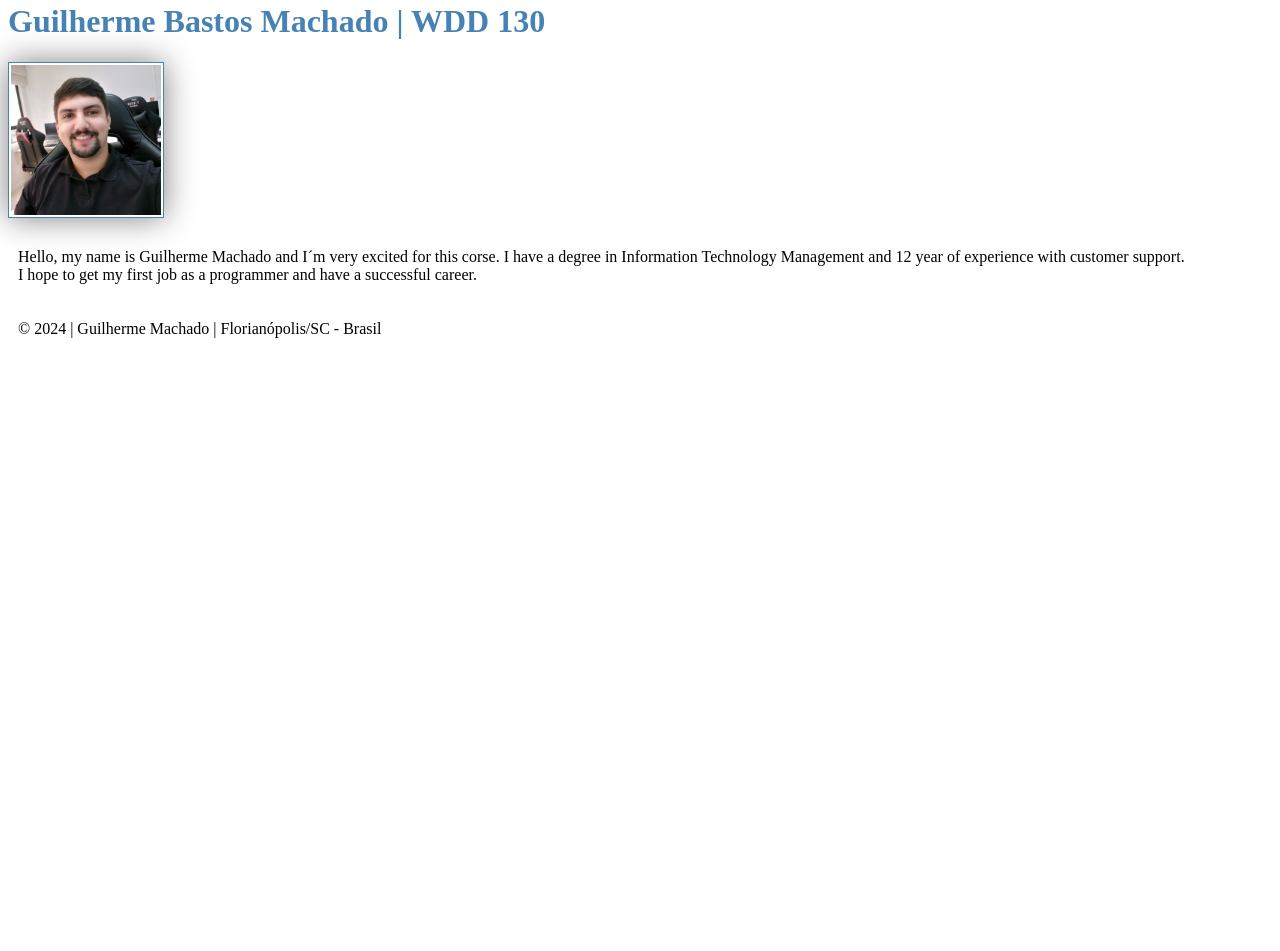
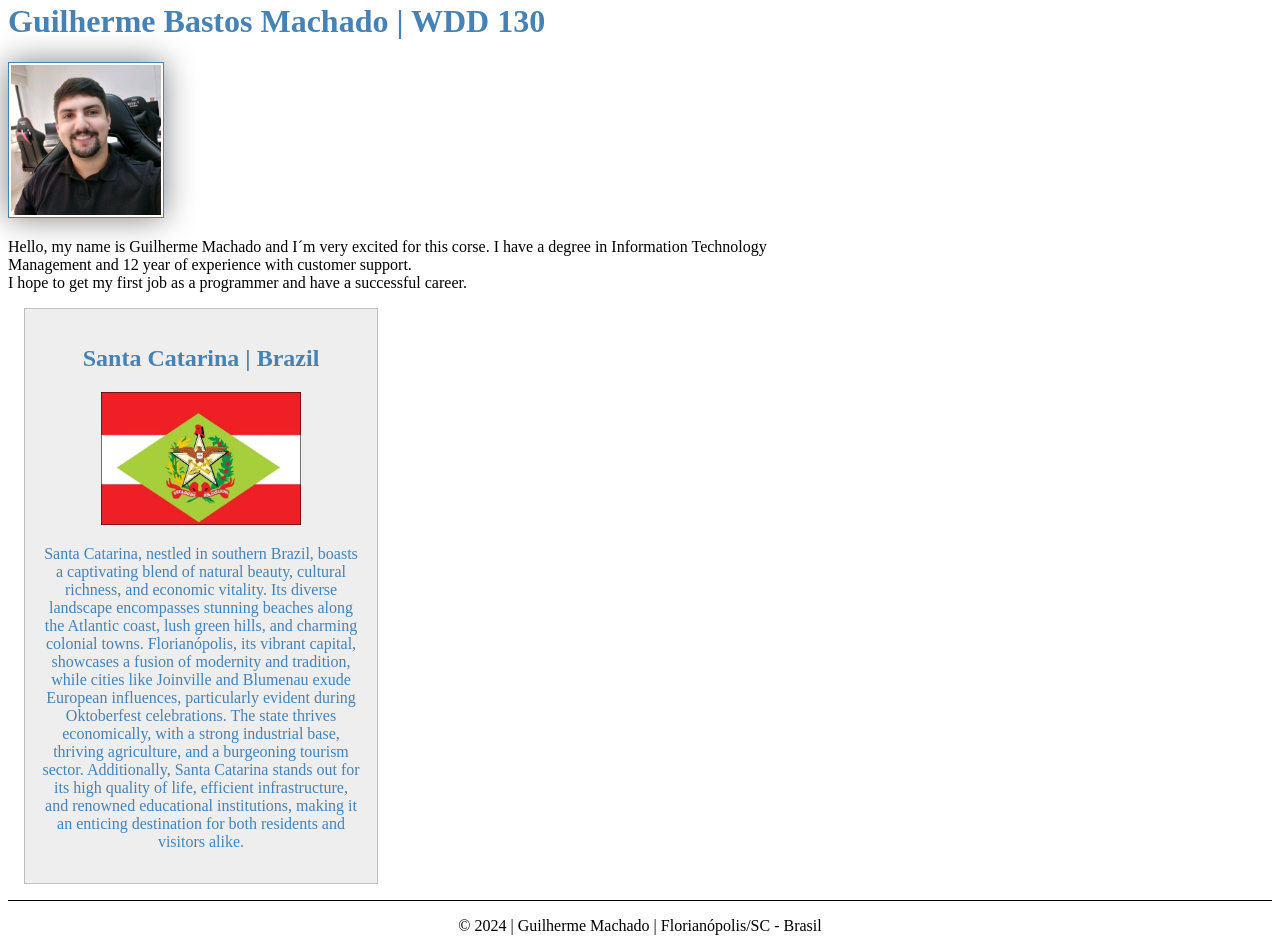
Before and after one commit to G-B-Machado/wdd130, a plain HTML site: page index.html in a window 1280 px wide. Shown: the part 220-1171 px from the top of the page. Before the commit the page ends 800 px from the top, so only its background shows below. Drawn offline with Linux system fonts and the light colour scheme.

Commit message:
home page enchancement week2

```diff
--- a/index.html
+++ b/index.html
@@ -5,6 +5,8 @@
     <meta name="viewport" content="width=device-width, initial-scale=1.0">
     <title>Guilherme Bastos Machado | WDD 130</title>
     <link rel="stylesheet" href="styles/styles.css">
+    <meta name="description" content="A website that contains a information about me">
+    <meta name="author" content="Guilherme Machado">
 </head>
 <body>
     <header>
@@ -22,6 +24,12 @@
             I hope to get my first job as a programmer and have a successful career.
         </p>
     </main>
+    <aside>
+        <h2>Santa Catarina | Brazil</h2>
+        <img src="images/1-bandeira-de-santa-catarina.png" alt="Santa Catarina´s flag">
+        <p>
+            Santa Catarina, nestled in southern Brazil, boasts a captivating blend of natural beauty, cultural richness, and economic vitality. Its diverse landscape encompasses stunning beaches along the Atlantic coast, lush green hills, and charming colonial towns. Florianópolis, its vibrant capital, showcases a fusion of modernity and tradition, while cities like Joinville and Blumenau exude European influences, particularly evident during Oktoberfest celebrations. The state thrives economically, with a strong industrial base, thriving agriculture, and a burgeoning tourism sector. Additionally, Santa Catarina stands out for its high quality of life, efficient infrastructure, and renowned educational institutions, making it an enticing destination for both residents and visitors alike.</p>
+    </aside>
     <footer>
         <p>&copy 2024 | Guilherme Machado | Florianópolis/SC - Brasil</p>
     </footer>
--- a/styles/styles.css
+++ b/styles/styles.css
@@ -1,3 +1,20 @@
+main{
+    max-width: 840px;
+}
+aside{
+    width: 20rem;
+    margin: 1rem;
+    border: 1px solid rgba(0, 0, 0, 0.2);
+    padding: 1rem;
+    background-color: #eee;
+    color: steelblue;
+    text-align: center;
+
+}
+aside img{
+    width: 200px;
+    height: auto;
+}
 nav{
     background-color: steelblue;
     padding: 10px;
@@ -10,7 +27,7 @@ nav a{
 h1{
     color: steelblue;
 }
-img{
+main img{
     width: 150px;
     height: auto;
     border: 1px solid steelblue;
@@ -18,5 +35,10 @@ img{
     box-shadow: 0 0 30px gray;
 }
 p{
-    padding: 10px;
+    padding: 0;
 }
+footer{
+    margin-top: 15px;
+    border-top: 1px solid #000;
+    text-align: center;
+}
```
Also changed, not shown: images/1-bandeira-de-santa-catarina.png (added).
